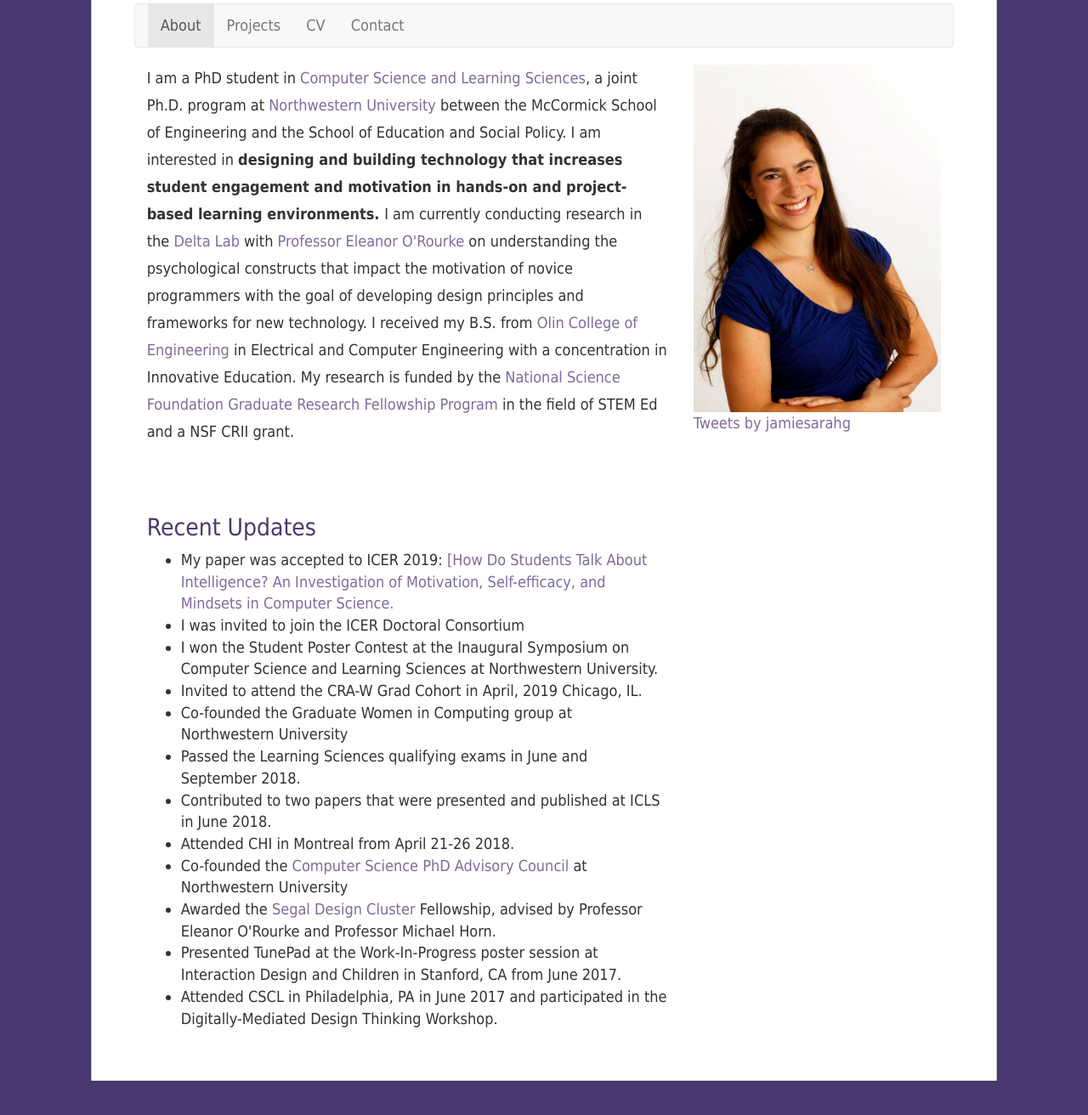
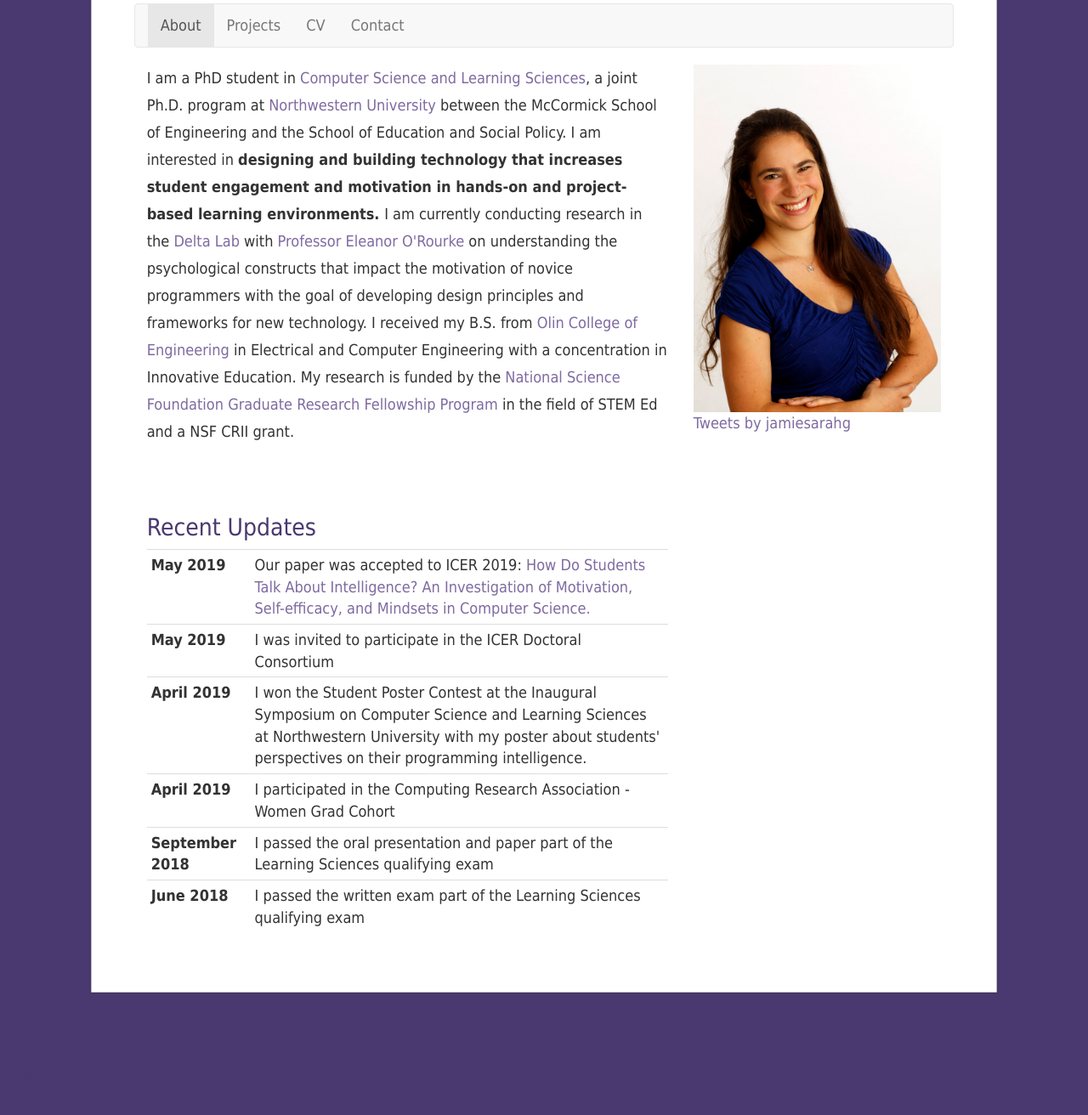
Before and after one commit to jamiesarahg/jamiesarahg.github.io, a Jekyll site: the page built from index.html, in a window 1280 px wide and 1400 px high, scrolled down 170 px. Shown: the top 1312 px of the window at 85% size. Built offline with Jekyll 4.4.1, drawn with Linux system fonts in a browser that asks for light colours; nearby versions of some CDN libraries; library files that are not in the unit come from our copies; comment, search, counter and statistics services are not loaded.

Commit message:
changed formatting of recent updates

```diff
--- a/index.html
+++ b/index.html
@@ -12,21 +12,44 @@
       <br />
       <br />
       <h2> Recent Updates </h2>
+      <table class="table table-hover table-condensed">
+                    <!-- <tbody><tr><th colspan="2"><h3 id="news_head">Recent News</h3></th></tr>   -->
+
+                    <tr>
+                      <th class="date">May 2019</th>
+                      <td> Our paper was accepted to ICER 2019: <a href="static/papers/icer2019_intelligenceTalk_final.pdf">How Do Students Talk About Intelligence? An Investigation of Motivation, Self-efficacy, and Mindsets in Computer Science. </a></td>
+                    </tr>
+                    <tr>
+                      <th class="date">May 2019</th>
+                      <td> I was invited to participate in the ICER Doctoral Consortium </a></td>
+                    </tr>
+                    <tr>
+                      <th class="date">April 2019</th>
+                      <td> I won the Student Poster Contest at the Inaugural Symposium on Computer Science and Learning Sciences at Northwestern University with my poster about students' perspectives on their programming intelligence. </a></td>
+                    </tr>
+                    <tr>
+                      <th class="date">April 2019</th>
+                      <td> I participated in the Computing Research Association - Women Grad Cohort </a></td>
+                    </tr>
+                    <tr>
+                      <th class="date">September 2018</th>
+                      <td> I passed the oral presentation and paper part of the Learning Sciences qualifying exam </a></td>
+                    </tr>
+                     <tr>
+                      <th class="date">June 2018</th>
+                      <td> I passed the written exam part of the Learning Sciences qualifying exam </a></td>
+                    </tr>
+
+                </tbody></table>
       <p>
-      <ul>
-      	<li> My paper was accepted to ICER 2019: <a href="static/papers/icer2019_intelligenceTalk_final.pdf">[How Do Students Talk About Intelligence? An Investigation of Motivation, Self-efficacy, and Mindsets in Computer Science. </a></li>
-        <li> I was invited to join the ICER Doctoral Consortium</li>
-        <li> I won the Student Poster Contest at the Inaugural Symposium on Computer Science and Learning Sciences at Northwestern University. </li>
-        <li> Invited to attend the CRA-W Grad Cohort in April, 2019 Chicago, IL. </li>
+     <!--  <ul>
 	       <li> Co-founded the Graduate Women in Computing group at Northwestern University </li>
-        <li> Passed the Learning Sciences qualifying exams in June and September 2018. </li>
-        <li> Contributed to two papers that were presented and published at ICLS in June 2018. </li>
         <li> Attended CHI in Montreal from April 21-26 2018.</li>
         <li> Co-founded the <a href="http://cspac.cs.northwestern.edu/">Computer Science PhD Advisory Council </a>at Northwestern University</li>
         <li> Awarded the <a href="http://design.northwestern.edu/research/">Segal Design Cluster</a> Fellowship, advised by Professor Eleanor O'Rourke and Professor Michael Horn. </li>
         <li> Presented TunePad at the Work-In-Progress poster session at Interaction Design and Children in Stanford, CA from June 2017. </li>
         <li> Attended CSCL in Philadelphia, PA in June 2017 and participated in the Digitally-Mediated Design Thinking Workshop. </li>
-      </ul>
+      </ul> -->
     </p>
     </div>
     <div class="col-xs-12 col-sm-4 col-md-4 col-lg-4">
```
Also changed, not shown: 4 other files.
